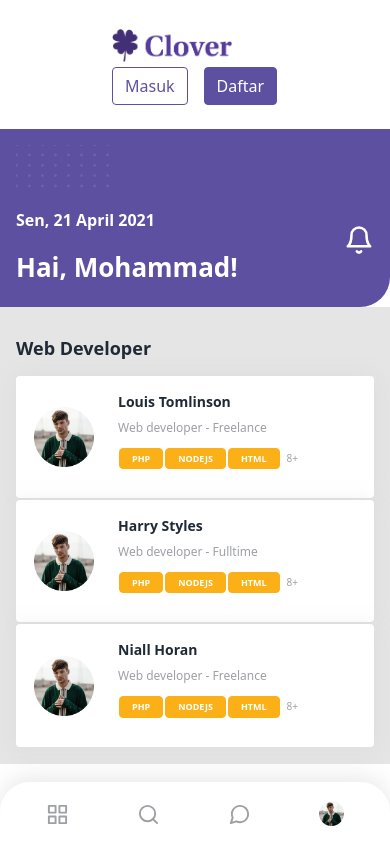
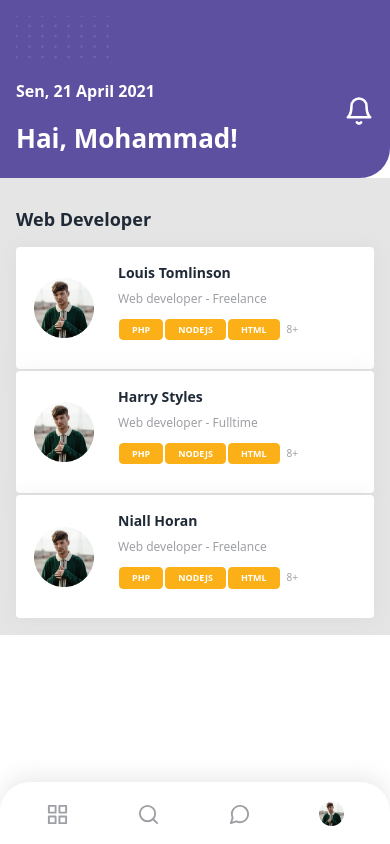
Before and after one commit to Walidnurudin/clover-frontend, a React (Create React App) app: page /home in a window 390 px wide. Shown: the top 844 px of the page. Built offline with nearby package versions, Linux system fonts and the light colour scheme.

Commit message:
add @media

```diff
--- a/src/components/atoms/Footer/index.css
+++ b/src/components/atoms/Footer/index.css
@@ -33,3 +33,9 @@ hr {
 .footer__end--right {
   display: flex;
 }
+
+@media (max-width: 480px) {
+  .footer__row {
+    display: none;
+  }
+}
--- a/src/components/atoms/Navbar/index.css
+++ b/src/components/atoms/Navbar/index.css
@@ -24,3 +24,9 @@
 .user__pic {
   width: 35px;
 }
+
+@media (max-width: 480px) {
+  .navigation__mobile {
+    display: none !important;
+  }
+}
--- a/src/components/atoms/Navbar/index.jsx
+++ b/src/components/atoms/Navbar/index.jsx
@@ -8,7 +8,7 @@ import { LogoPurple } from "../../../assets/images";
 const Navigation = () => {
   return (
     <>
-      <Navbar expand="lg">
+      <Navbar expand="lg" className="navigation__mobile">
         <Container fluid className="navigation">
           <Navbar.Brand href="#">
             <img src={LogoPurple} alt="" className="logo__purple" />
```
